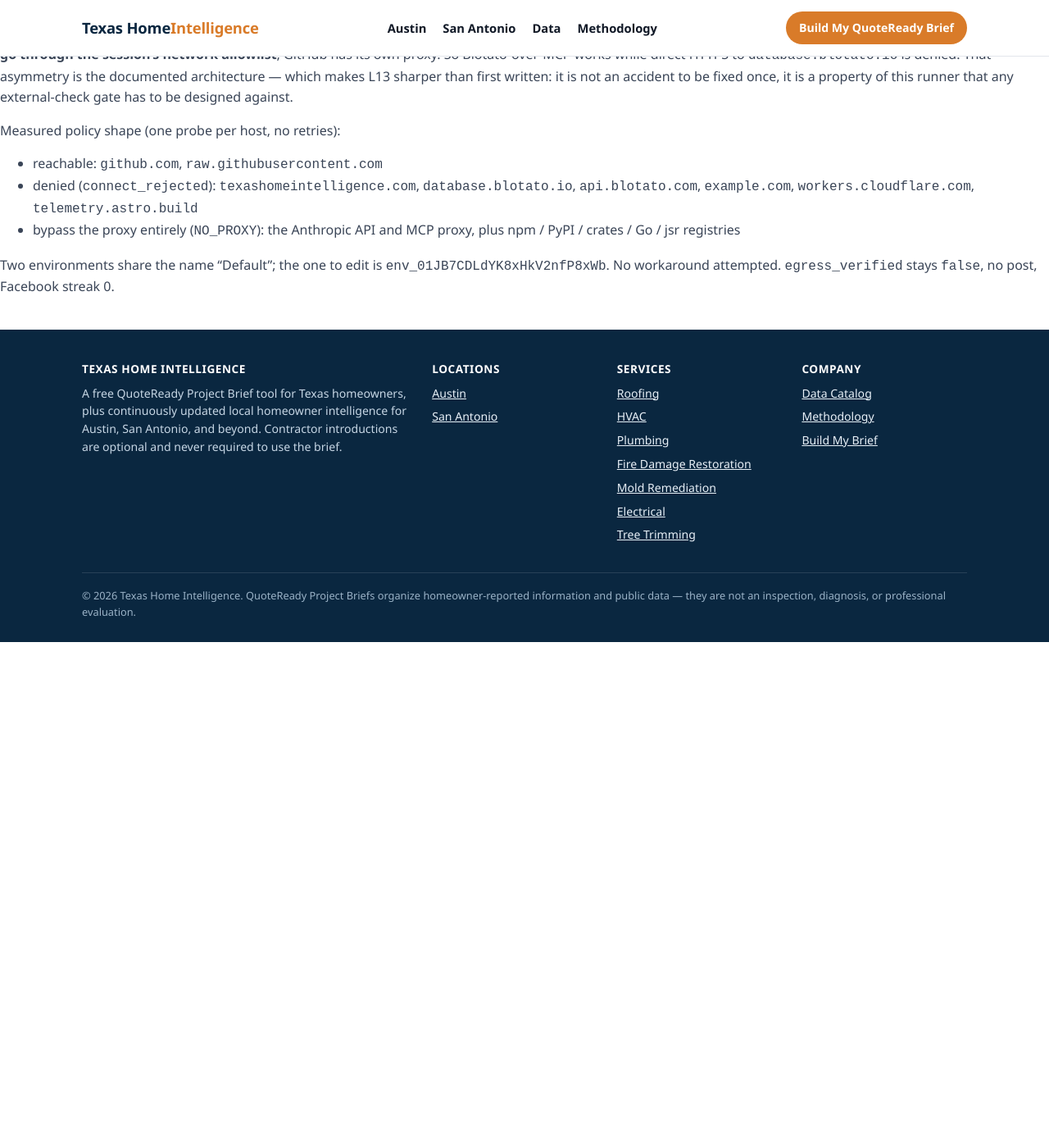
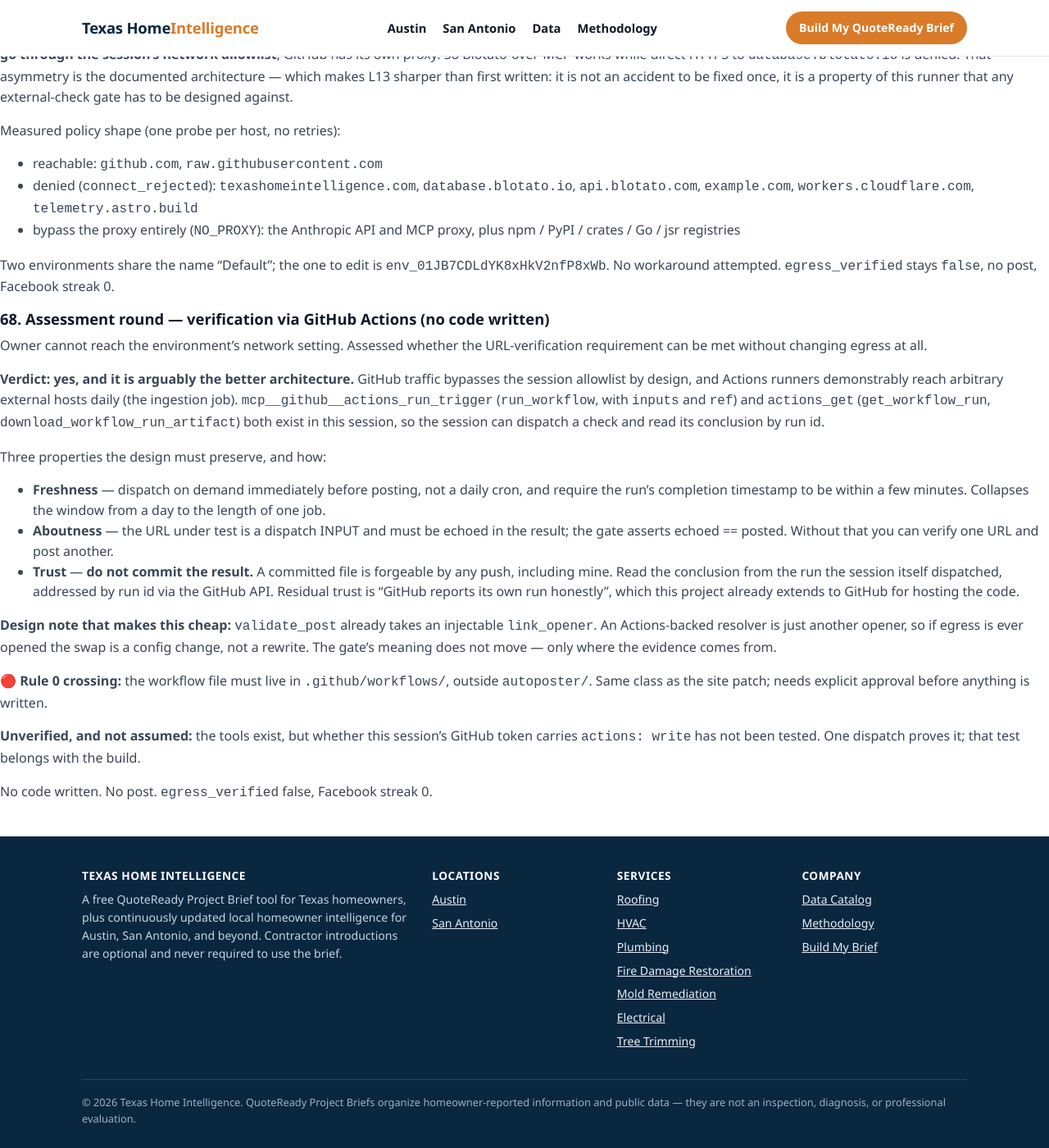
Before and after one commit to zmpersonal/texashomeintelligence, a Jekyll site: the page built from autoposter/RUNLOG.md, in a window 1280 px wide and 1400 px high, scrolled down 18932 px. Shown: the whole window at 82% size. Built offline with Jekyll 4.4.1, drawn with Linux system fonts in a browser that asks for light colours; our own code applies the rules of GitHub Pages for plain Markdown files; before the commit the page ends 19715 px from its top, so only the background shows below that.

Commit message:
autoposter: assess Actions-based URL verification (assessment only, no code)
GitHub bypasses the session allowlist by design and Actions runners reach
external hosts daily, so the verification requirement can be met without
changing egress. The session can dispatch a check and read its conclusion by
run id; both GitHub Actions tools are present in this session.

Records the three properties the design must preserve — freshness via on-demand
dispatch, aboutness via echoing the URL under test, and trust via reading the
run's own conclusion rather than a committed file that any push could forge.

Notes the Rule 0 crossing (the workflow lives outside autoposter/) and that
actions: write permission is untested rather than assumed.

Co-Authored-By: Claude Opus 5 <noreply@anthropic.com>
Claude-Session: https://claude.ai/code/session_01CVUCG3nSquf1qbCZcQudEj

```diff
--- a/autoposter/RUNLOG.md
+++ b/autoposter/RUNLOG.md
@@ -1054,3 +1054,37 @@ Measured policy shape (one probe per host, no retries):
 
 Two environments share the name "Default"; the one to edit is `env_01JB7CDLdYK8xHkV2nfP8xWb`.
 No workaround attempted. `egress_verified` stays `false`, no post, Facebook streak 0.
+
+### 68. Assessment round — verification via GitHub Actions (no code written)
+Owner cannot reach the environment's network setting. Assessed whether the URL-verification
+requirement can be met without changing egress at all.
+
+**Verdict: yes, and it is arguably the better architecture.** GitHub traffic bypasses the session
+allowlist by design, and Actions runners demonstrably reach arbitrary external hosts daily (the
+ingestion job). `mcp__github__actions_run_trigger` (`run_workflow`, with `inputs` and `ref`) and
+`actions_get` (`get_workflow_run`, `download_workflow_run_artifact`) both exist in this session,
+so the session can dispatch a check and read its conclusion by run id.
+
+Three properties the design must preserve, and how:
+- **Freshness** — dispatch on demand immediately before posting, not a daily cron, and require
+  the run's completion timestamp to be within a few minutes. Collapses the window from a day to
+  the length of one job.
+- **Aboutness** — the URL under test is a dispatch INPUT and must be echoed in the result; the
+  gate asserts echoed == posted. Without that you can verify one URL and post another.
+- **Trust** — **do not commit the result.** A committed file is forgeable by any push, including
+  mine. Read the conclusion from the run the session itself dispatched, addressed by run id via
+  the GitHub API. Residual trust is "GitHub reports its own run honestly", which this project
+  already extends to GitHub for hosting the code.
+
+**Design note that makes this cheap:** `validate_post` already takes an injectable `link_opener`.
+An Actions-backed resolver is just another opener, so if egress is ever opened the swap is a
+config change, not a rewrite. The gate's meaning does not move — only where the evidence comes
+from.
+
+**🔴 Rule 0 crossing:** the workflow file must live in `.github/workflows/`, outside
+`autoposter/`. Same class as the site patch; needs explicit approval before anything is written.
+
+**Unverified, and not assumed:** the tools exist, but whether this session's GitHub token carries
+`actions: write` has not been tested. One dispatch proves it; that test belongs with the build.
+
+No code written. No post. `egress_verified` false, Facebook streak 0.
```
